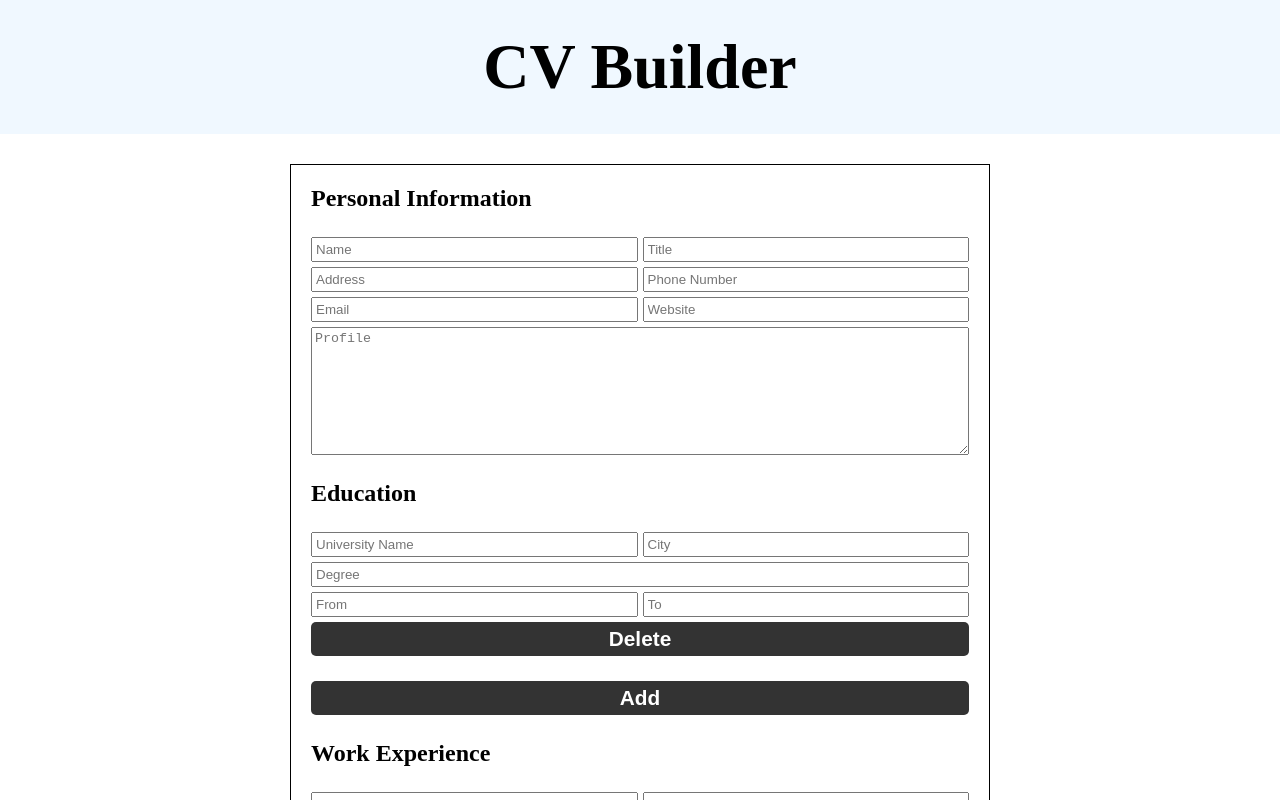
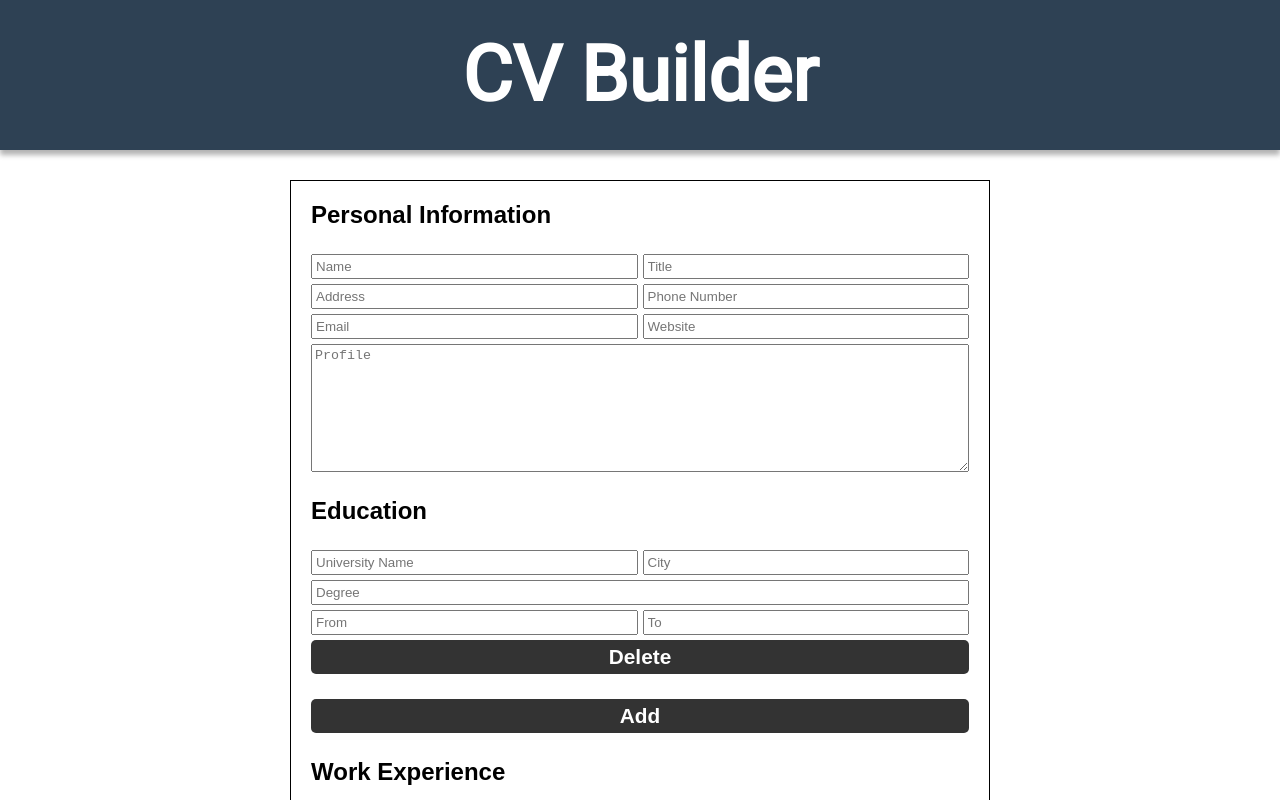
Before and after one commit to shashankx86/cv-builder, a React (Create React App) app: page / in a window 1280 px wide. Shown: the top 800 px of the page. Built offline with nearby package versions, Linux system fonts and the light colour scheme.

Commit message:
Update font and minor style changes

```diff
--- a/public/index.html
+++ b/public/index.html
@@ -8,6 +8,10 @@
         <meta
             name="description"
             content="Web site created using create-react-app"
+        />
+        <link
+            rel="stylesheet"
+            href="https://fonts.googleapis.com/css?family=Roboto"
         />
         <link rel="apple-touch-icon" href="%PUBLIC_URL%/logo192.png" />
         <!--
--- a/src/index.js
+++ b/src/index.js
@@ -1,6 +1,6 @@
 import React from "react";
 import ReactDOM from "react-dom/client";
-//import "./styles/index.css";
+import "./styles/index.css";
 import App from "./App";
 
 const root = ReactDOM.createRoot(document.getElementById("root"));
--- a/src/styles/header.css
+++ b/src/styles/header.css
@@ -7,10 +7,13 @@
 }
 
 .header {
+    font-family: "Roboto";
     padding: 30px;
-    font-size: 2rem;
-    background-color: aliceblue;
+    font-size: 2.4rem;
+    background-color: rgb(46, 65, 84);
+    color: white;
 
     display: flex;
     justify-content: center;
+    box-shadow: 0 5px 5px rgba(0, 0, 0, 0.3);
 }
--- a/src/styles/index.css
+++ b/src/styles/index.css
@@ -0,0 +1,9 @@
+* {
+    padding: 0;
+    margin: 0;
+    box-sizing: border-box;
+}
+
+#root {
+    font-family: sans-serif;
+}
--- a/src/styles/preview.css
+++ b/src/styles/preview.css
@@ -43,7 +43,7 @@
 
 .name {
     color: rgb(46, 65, 84);
-    font-size: 3rem;
+    font-size: 2.8rem;
     font-weight: 700;
 }
 
@@ -53,6 +53,7 @@
 }
 
 .contactInfo {
+    font-size: 0.85rem;
     display: flex;
     flex-direction: column;
     gap: 5px;
```
